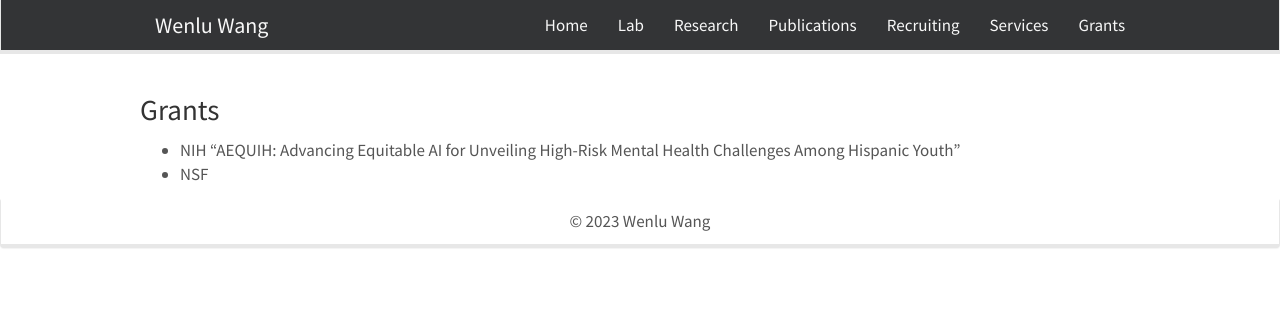
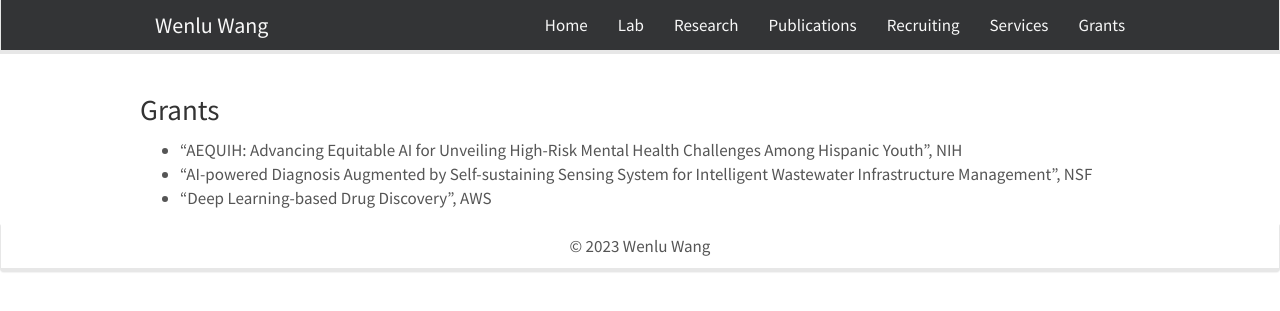
Before and after one commit to WENLU-W/WENLU-W.github.io, a Jekyll site: the page built from docs/_pages/grants.md, in a window 1280 px wide. Shown: the top 311 px of the page. Built offline with Jekyll 4.4.1, drawn with Linux system fonts in a browser that asks for light colours; nearby versions of some CDN libraries.

Commit message:
Update grants.md

```diff
--- a/docs/_pages/grants.md
+++ b/docs/_pages/grants.md
@@ -8,5 +8,6 @@ permalink: /grants/
 
 ### Grants
 
-- NIH "AEQUIH: Advancing Equitable AI for Unveiling High-Risk Mental Health Challenges Among Hispanic Youth"
-- NSF
+- "AEQUIH: Advancing Equitable AI for Unveiling High-Risk Mental Health Challenges Among Hispanic Youth", NIH
+- "AI-powered Diagnosis Augmented by Self-sustaining Sensing System for Intelligent Wastewater Infrastructure Management", NSF
+- "Deep Learning-based Drug Discovery", AWS
```
